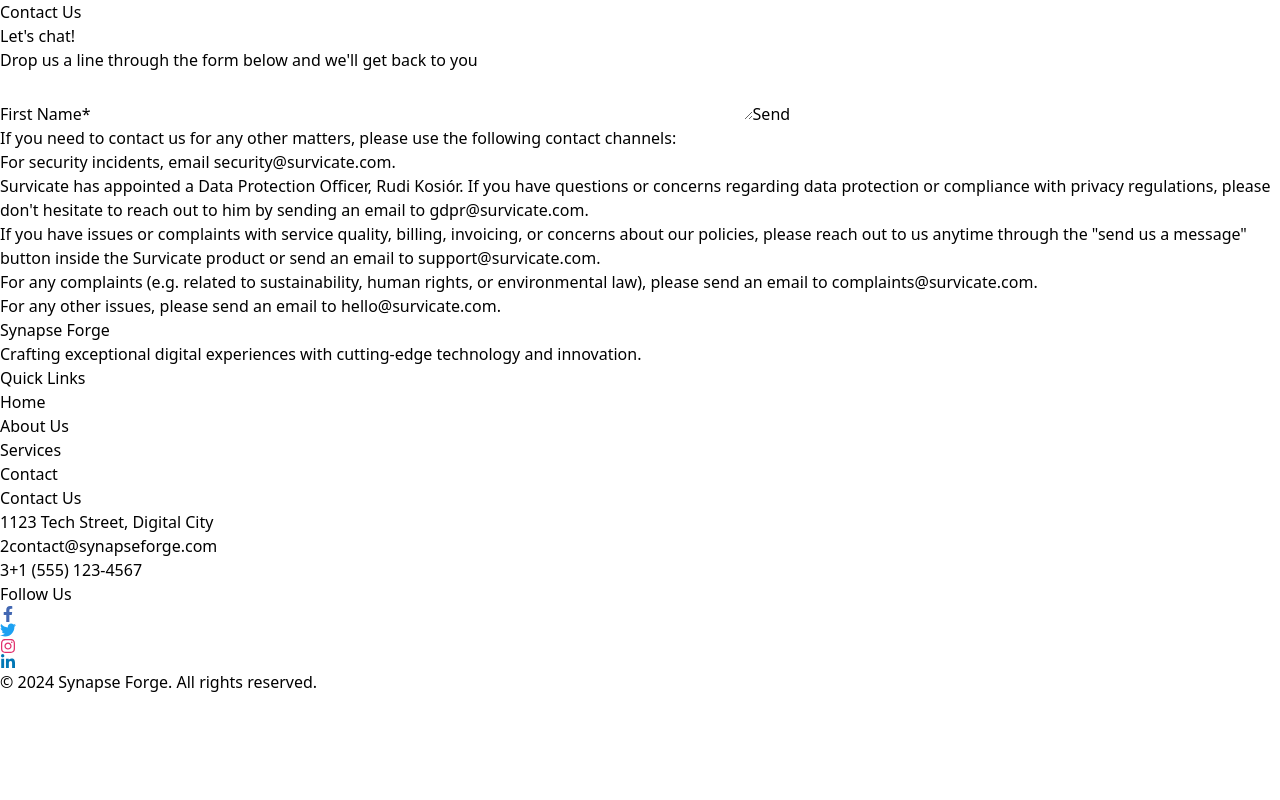
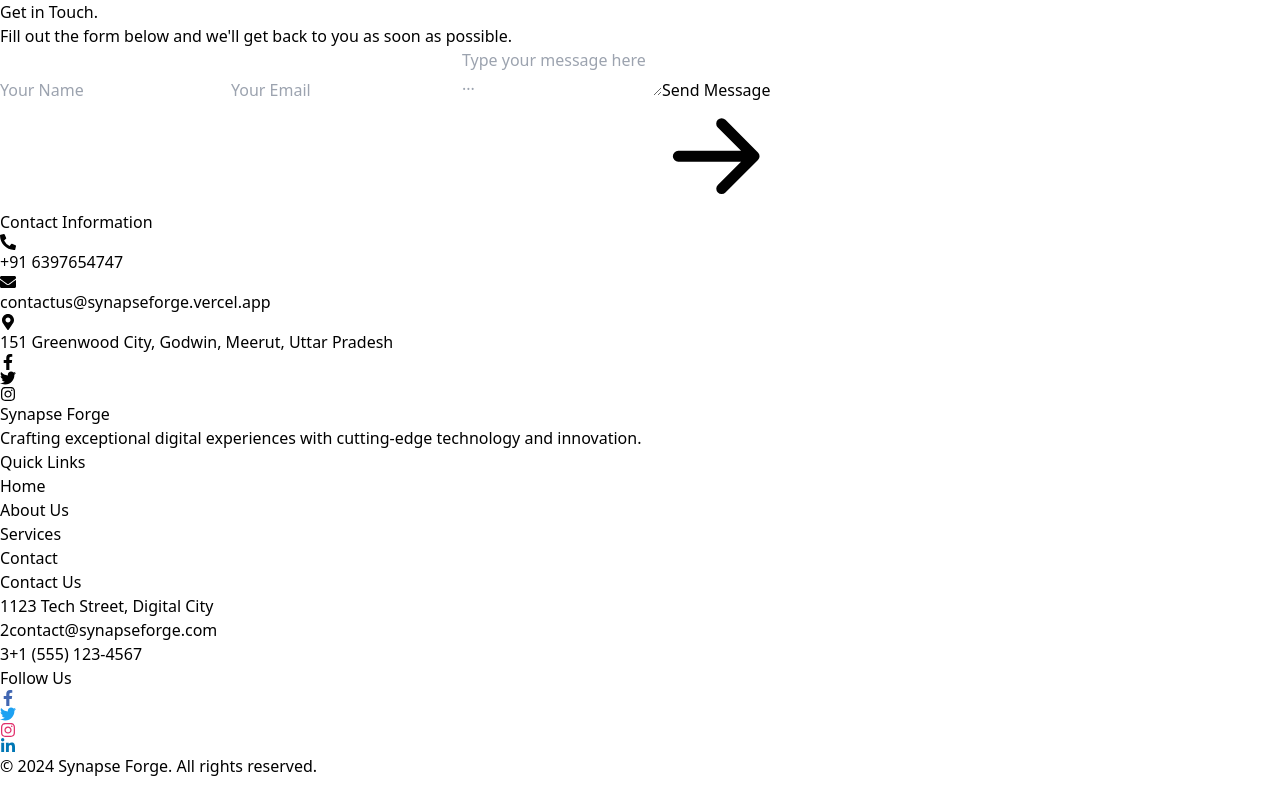
Before and after one commit to ritiklatiyan9/synapseforge, a React (Vite) app: page /contact in a window 1280 px wide. Built offline with nearby package versions, Linux system fonts and the light colour scheme.

Commit message:
new form

```diff
--- a/src/components/Contact/Contact.jsx
+++ b/src/components/Contact/Contact.jsx
@@ -1,7 +1,8 @@
 import React, { useState } from 'react';
-import axios from 'axios';
-import {motion} from 'framer-motion'
-const ContactUsPage = () => {
+import { motion } from 'framer-motion';
+import { FaPhoneAlt, FaEnvelope, FaMapMarkerAlt, FaFacebookF, FaTwitter, FaInstagram } from 'react-icons/fa';
+
+const ContactPage = () => {
   const [formData, setFormData] = useState({
     name: '',
     email: '',
@@ -28,71 +29,124 @@
   };
 
   return (
-    <div className="bg-gray-100 text-gray-500 min-h-screen py-16">
-      <div className="container mx-auto px-4">
-        <h2 className="text-4xl mt-10 font-bold text-center mb-4">Contact Us</h2>
-        <h3 className="text-6xl font-semibold text-center mb-6">Let's chat!</h3>
-        <p className="text-center mb-8">Drop us a line through the form below and we'll get back to you</p>
-        <form onSubmit={handleSubmit} className="max-w-md mx-auto">
-          <div className="mb-4">
-            <label htmlFor="name" className="block text-gray-700 font-bold mb-2">First Name*</label>
-            <input
+    <div className="bg-zinc-200 py-16 px-4 sm:px-6 lg:px-8">
+      <div className="max-w-4xl mt-20 mx-auto grid grid-cols-1 lg:grid-cols-2 gap-8">
+        <motion.div
+          initial={{ opacity: 0, y: 50 }}
+          animate={{ opacity: 1, y: 0 }}
+          transition={{ duration: 0.8, ease: 'easeOut' }}
+          className="bg-gradient-to-r from-blue-100 to-teal-50 border-green-200 border  p-8 rounded-3xl shadow-2xl"
+        >
+          <h2 className="text-4xl leading-none capitalize font-bold text-gray-800 p-1">Get in Touch.</h2>
+          <p className="text-gray-700 font-medium mb-8  p-2">
+            Fill out the form below and we'll get back to you as soon as possible.
+          </p>
+          <form onSubmit={handleSubmit}>
+            <motion.input
               type="text"
               id="name"
-              className="shadow appearance-none border rounded w-full py-2 px-3 text-gray-700 leading-tight focus:outline-none focus:shadow-outline"
+              placeholder="Your Name"
+              className="w-full mb-4 p-3 text-gray-800 border-violet-300 bg-gray-100 rounded-2xl border-2 shadow-xl"
+              whileFocus={{ scale: 1.05 }}
               value={formData.name}
               onChange={handleChange}
             />
             <motion.input
               type="email"
               id="email"
-              className="shadow appearance-none border rounded w-full py-2 px-3 text-gray-700 leading-tight focus:outline-none focus:shadow-outline"
+              placeholder="Your Email"
+              className="w-full mb-4 p-3 text-gray-800 border-violet-300 bg-gray-100 rounded-2xl border-2 shadow-xl"
+              whileFocus={{ scale: 1.05 }}
               value={formData.email}
               onChange={handleChange}
             />
             <motion.textarea
               id="message"
-              className="shadow appearance-none border rounded w-full py-2 px-3 text-gray-700 leading-tight focus:outline-none focus:shadow-outline"
+              placeholder="Type your message here ..."
+              className="w-full mb-4 p-3 text-gray-800 border-violet-300 bg-gray-100 rounded-2xl border-2 shadow-xl h-32"
+              whileFocus={{ scale: 1.05 }}
               value={formData.message}
               onChange={handleChange}
             ></motion.textarea>
             <motion.button
               type="submit"
-              className="bg-blue-500 hover:bg-blue-700 text-white font-bold py-2 px-4 rounded focus:outline-none focus:shadow-outline"
+              className="bg-green-600 text-white px-6 py-3 rounded-full flex items-center"
+              whileHover={{ scale: 1.1 }}
               disabled={loading}
             >
-              {loading ? 'Sending...' : 'Send'}
+              {loading ? 'Sending...' : 'Send Message'}
+              <svg
+                xmlns="http://www.w3.org/2000/svg"
+                className="h-5 w-5 ml-2 text-white"
+                viewBox="0 0 20 20"
+                fill="currentColor"
+              >
+                <path
+                  fillRule="evenodd"
+                  d="M10.293 3.293a1 1 0 011.414 0l6 6a1 1 0 010 1.414l-6 6a1 1 0 01-1.414-1.414L14.586 11H3a1 1 0 110-2h11.586l-4.293-4.293a1 1 0 010-1.414z"
+                  clipRule="evenodd"
+                />
+              </svg>
             </motion.button>
-          </div>
+          </form>
           {statusMessage && (
-            <div className="mt-4 text-center text-lg">
-              <p>{statusMessage}</p>
+            <div className="mt-4 text-center text-gray-800 text-lg">
+              <div className="font-semibold border-2 rounded-full px-3 py-2 shadow-2xl">
+                {statusMessage}
+              </div>
             </div>
           )}
-        </form>
-        <div className="mt-16 p-6">
-          <p className="text-lg font-medium mb-4">If you need to contact us for any other matters, please use the following contact channels:</p>
-          <ul className="list-disc pl-6">
-            <li className="mb-2">
-              For security incidents, email <a href="mailto:security@survicate.com" className="underline text-blue-500">security@survicate.com</a>.
-            </li>
-            <li className="mb-2">
-              Survicate has appointed a Data Protection Officer, Rudi Kosiór. If you have questions or concerns regarding data protection or compliance with privacy regulations, please don't hesitate to reach out to him by sending an email to <a href="mailto:gdpr@survicate.com" className="underline text-blue-500">gdpr@survicate.com</a>.
-            </li>
-            <li className="mb-2">
-              If you have issues or complaints with service quality, billing, invoicing, or concerns about our policies, please reach out to us anytime through the "send us a message" button inside the Survicate product or send an email to <a href="mailto:support@survicate.com" className="underline text-blue-500">support@survicate.com</a>.
-            </li>
-            <li className="mb-2">
-              For any complaints (e.g. related to sustainability, human rights, or environmental law), please send an email to <a href="mailto:complaints@survicate.com" className="underline text-blue-500">complaints@survicate.com</a>.
-            </li>
-            <li className="mb-2">
-              For any other issues, please send an email to <a href="mailto:hello@survicate.com" className="underline text-blue-500">hello@survicate.com</a>.
-            </li>
-          </ul>
-        </div>
+        </motion.div>
+
+        <motion.div
+          initial={{ opacity: 0, y: 50 }}
+          animate={{ opacity: 1, y: 0 }}
+          transition={{ duration: 0.8, ease: 'easeOut' }}
+          className="bg-gradient-to-r from-blue-100 to-teal-50 border-2 p-8 rounded-3xl shadow-2xl bg-opacity-50"
+        >
+          <h2 className="text-3xl font-bold text-gray-800 mb-4">Contact Information</h2>
+          <div className="flex items-center mb-4">
+            <FaPhoneAlt className="text-blue-600 mr-3 h-6 w-6" />
+            <p className="text-gray-600">+91 6397654747</p>
+          </div>
+          <div className="flex items-center mb-4">
+            <FaEnvelope className="text-blue-600 mr-3 h-6 w-6" />
+            <p className="text-gray-600">contactus@synapseforge.vercel.app</p>
+          </div>
+          <div className="flex items-center mb-8">
+            <FaMapMarkerAlt className="text-blue-600 mr-3 h-6 w-6" />
+            <p className="text-gray-600">151 Greenwood City, Godwin, Meerut, Uttar Pradesh</p>
+          </div>
+          <div className="flex space-x-4">
+            <a
+              href="https://www.facebook.com"
+              target="_blank"
+              rel="noopener noreferrer"
+              className="text-blue-600 hover:text-blue-800 transition-colors duration-300"
+            >
+              <FaFacebookF className="h-6 w-6" />
+            </a>
+            <a
+              href="https://www.twitter.com"
+              target="_blank"
+              rel="noopener noreferrer"
+              className="text-blue-400 hover:text-blue-600 transition-colors duration-300"
+            >
+              <FaTwitter className="h-6 w-6" />
+            </a>
+            <a
+              href="https://www.instagram.com"
+              target="_blank"
+              rel="noopener noreferrer"
+              className="text-pink-600 hover:text-pink-800 transition-colors duration-300"
+            >
+              <FaInstagram className="h-6 w-6" />
+            </a>
+          </div>
+        </motion.div>
       </div>
     </div>
   );
 };
 
-export default ContactUsPage;
+export default ContactPage;
```
